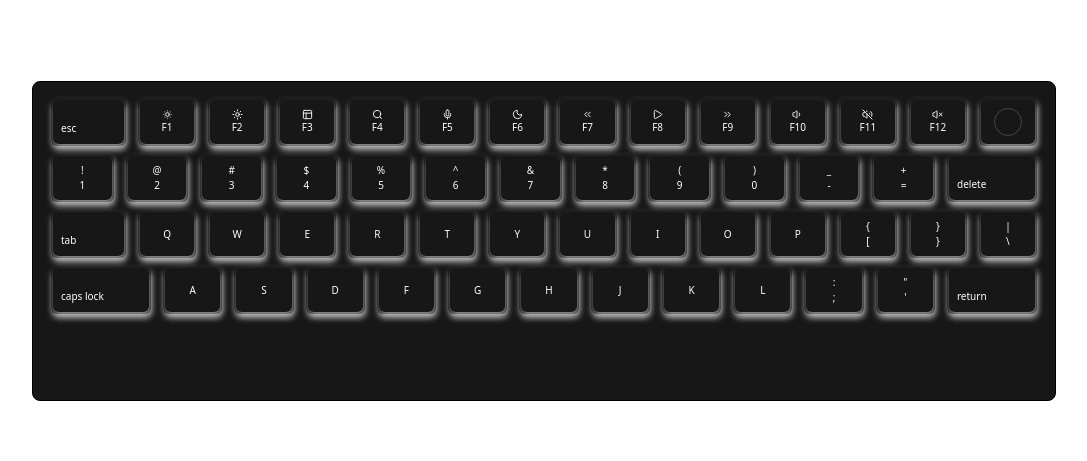
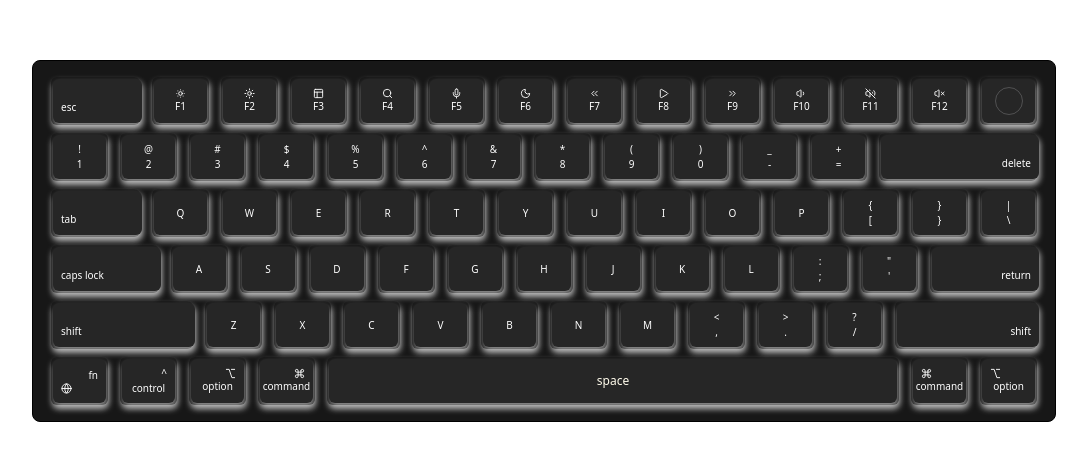
Before and after one commit to deveshru2712/KeyFlow, a Next.js app: page / in a window 1280 px wide. Shown: the part 159-620 px from the top of the page, without its empty margins (96-1183 px from the left). Built offline with nearby package versions, Linux system fonts and the light colour scheme.

Commit message:
add: added the last layer for the keyboard

```diff
--- a/components/Keyboard.tsx
+++ b/components/Keyboard.tsx
@@ -3,9 +3,12 @@ import Keys, { KeysProps } from "./Keys";
 import {
   ChevronsLeft,
   ChevronsRight,
+  Command,
+  Globe,
   Layout,
   Mic,
   Moon,
+  Option,
   Play,
   Search,
   Sun,
@@ -157,6 +160,7 @@ const secondAlphaKeys: KeysProps[] = [
     text: "caps lock",
     variant: "no-icon",
     className: "min-w-[100px]",
+    alignment: "justify-start",
   },
   {
     icon: "",
@@ -207,12 +211,81 @@ const secondAlphaKeys: KeysProps[] = [
     text: "return",
     variant: "no-icon",
     className: "min-w-[90px]",
+    alignment: "justify-end",
+  },
+];
+
+const thirdAlphaKeys: KeysProps[] = [
+  {
+    icon: "",
+    text: "shift",
+    variant: "no-icon",
+    className: "min-w-[110px]",
+    alignment: "justify-start",
+  },
+  { icon: "", text: "Z" },
+  { icon: "", text: "X" },
+  { icon: "", text: "C" },
+  { icon: "", text: "V" },
+  { icon: "", text: "B" },
+  { icon: "", text: "N" },
+  { icon: "", text: "M" },
+  { icon: "<", text: "," },
+  { icon: ">", text: "." },
+  { icon: "?", text: "/" },
+  {
+    icon: "",
+    text: "shift",
+    variant: "no-icon",
+    className: "min-w-[110px]",
+    alignment: "justify-end",
+  },
+];
+
+const lastKey: KeysProps[] = [
+  {
+    icon: <Globe size={11} />,
+    text: "fn",
+    variant: "special",
+    alignment: "flex-col-reverse",
+  },
+  {
+    icon: "^",
+    text: "control",
+    variant: "special",
+  },
+  {
+    icon: <Option size={11} />,
+    text: "option",
+    variant: "special",
+  },
+  {
+    icon: <Command size={11} />,
+    text: "command",
+    variant: "special",
+  },
+  {
+    icon: "",
+    text: "space",
+    variant: "space",
+  },
+  {
+    icon: <Command size={11} />,
+    text: "command",
+    variant: "special",
+    className: "text-left w-full pl-2",
+  },
+  {
+    icon: <Option size={11} />,
+    text: "option",
+    variant: "special",
+    className: "text-left w-full pl-2",
   },
 ];
 
 const Keyboard = () => {
   return (
-    <div className="mx-auto h-80 w-full max-w-5xl rounded-lg border bg-neutral-900 p-3">
+    <div className="mx-auto h-fit w-full max-w-5xl rounded-lg border bg-neutral-900 p-3">
       <div className="flex">
         {FunctionKeys.map((key) => (
           <Keys
@@ -221,6 +294,7 @@ const Keyboard = () => {
             text={key.text}
             variant={key.variant}
             className={key.className}
+            alignment={key.alignment}
           />
         ))}
       </div>
@@ -232,6 +306,7 @@ const Keyboard = () => {
             text={key.text}
             variant={key.variant}
             className={key.className}
+            alignment={key.alignment}
           />
         ))}
       </div>
@@ -243,6 +318,7 @@ const Keyboard = () => {
             text={key.text}
             variant={key.variant}
             className={key.className}
+            alignment={key.alignment}
           />
         ))}
       </div>
@@ -254,6 +330,31 @@ const Keyboard = () => {
             text={key.text}
             variant={key.variant}
             className={key.className}
+            alignment={key.alignment}
+          />
+        ))}
+      </div>
+      <div className="flex">
+        {thirdAlphaKeys.map((key, id) => (
+          <Keys
+            key={id}
+            icon={key.icon}
+            text={key.text}
+            variant={key.variant}
+            className={key.className}
+            alignment={key.alignment}
+          />
+        ))}
+      </div>
+      <div className="flex">
+        {lastKey.map((key, id) => (
+          <Keys
+            key={id}
+            icon={key.icon}
+            text={key.text}
+            variant={key.variant}
+            className={key.className}
+            alignment={key.alignment}
           />
         ))}
       </div>
--- a/components/Keys.tsx
+++ b/components/Keys.tsx
@@ -3,7 +3,7 @@ import React from "react";
 export interface KeysProps {
   icon: React.ReactNode | string;
   text: string;
-  variant?: "default" | "no-icon" | "circle" | "special";
+  variant?: "default" | "no-icon" | "circle" | "special" | "space";
   alignment?: string;
   className?: string;
 }
@@ -12,14 +12,15 @@ export interface VariantClass {
   circle: string;
   noIcon: string;
   special: string;
+  space: string;
 }
 
 const ClassBasedOnVariant: VariantClass = {
   circle:
     "h-7 w-7 rounded-full border border-slate-50/20 group-hover:border-slate-50/10 flex items-center justify-center",
-  noIcon: "flex items-end px-2 pb-2",
-  special:
-    "bg-gradient-to-b from-slate-600 to-slate-800 border border-slate-400/30 flex flex-col items-center justify-center",
+  noIcon: "flex items-end px-2 pb-2 w-full",
+  special: "flex items-center justify-center",
+  space: "flex items-center justify-center",
 };
 
 const Keys = ({
@@ -37,6 +38,8 @@ const Keys = ({
         return ClassBasedOnVariant.noIcon;
       case "special":
         return ClassBasedOnVariant.special;
+      case "space":
+        return ClassBasedOnVariant.space;
       default:
         return "flex flex-col items-center justify-center";
     }
@@ -47,10 +50,10 @@ const Keys = ({
   if (variant === "no-icon") {
     return (
       <div
-        className={`group ${className ? className : "min-w-[75px]"} relative mx-1.5 my-1 h-12 w-fit rounded-md p-[0.5px] text-white shadow-[1px_4px_6px_rgb(225,225,225,0.6)] transition-all duration-300 hover:shadow-[1px_4px_6px_rgb(0,0,0,0.1)]`}
+        className={`group relative mx-1.5 my-1 h-12 flex-1 rounded-md p-[0.5px] text-white shadow-[1px_4px_6px_rgb(225,225,225,0.6)] transition-all duration-300 hover:shadow-[1px_4px_6px_rgb(0,0,0,0.1)] ${className || ""}`}
       >
         <div
-          className={`absolute inset-0.5 z-10 rounded-md text-[10px] shadow-[1px_4px_6px_rgb(225,225,225,0.6)] hover:scale-95 ${variantClasses} `}
+          className={`absolute inset-0.5 z-10 rounded-md text-[10px] shadow-[1px_4px_6px_rgb(225,225,225,0.6)] hover:scale-95 ${variantClasses} bg-neutral-800`}
         >
           <div className={`${alignment} flex w-full`}>{text}</div>
         </div>
@@ -58,17 +61,43 @@ const Keys = ({
     );
   }
 
+  if (variant === "space") {
+    return (
+      <div
+        className={`group relative mx-1.5 my-1 h-12 w-full rounded-md p-[0.5px] text-white shadow-[1px_4px_6px_rgb(225,225,225,0.6)] transition-all duration-300 hover:shadow-[1px_4px_6px_rgb(0,0,0,0.1)] ${className || ""}`}
+      >
+        <div
+          className={`absolute inset-0.5 z-10 rounded-md text-[10px] shadow-[1px_4px_6px_rgb(225,225,225,0.6)] hover:scale-95 ${variantClasses} bg-neutral-800`}
+        >
+          {text && (
+            <span className="text-xs text-amber-50 opacity-100">{text}</span>
+          )}
+        </div>
+      </div>
+    );
+  }
+
   return (
-    <div className="group relative mx-1.5 my-1 h-12 w-full rounded-md p-[0.5px] text-white shadow-[1px_4px_6px_rgb(225,225,225,0.6)] transition-all duration-300 hover:shadow-[1px_4px_6px_rgb(0,0,0,0.1)]">
+    <div className="group relative mx-1.5 my-1 h-12 w-[57px] shrink-0 rounded-md p-[0.5px] text-white shadow-[1px_4px_6px_rgb(225,225,225,0.6)] transition-all duration-300 ease-in-out hover:shadow-[1px_4px_6px_rgb(0,0,0,0.1)]">
       <div
-        className={`absolute inset-0.5 z-10 rounded-md text-[10px] shadow-[1px_4px_6px_rgb(225,225,225,0.6)] hover:scale-95 ${variant !== "circle" ? variantClasses : "flex items-center justify-center"}`}
+        className={`absolute inset-0.5 z-10 rounded-md text-[10px] shadow-[1px_4px_6px_rgb(225,225,225,0.6)] transition-transform duration-200 ease-in-out hover:scale-95 ${variant !== "circle" ? variantClasses : "flex items-center justify-center"} ${alignment ? alignment : "flex-col"} bg-neutral-800`}
       >
         {variant === "circle" ? (
-          <div className={`${variantClasses}`} />
+          <div
+            className={`${variantClasses} transition-colors duration-200 ease-in-out`}
+          />
         ) : (
           <>
-            <div>{icon}</div>
-            <div>{text}</div>
+            <div
+              className={`${alignment ? "w-full pl-2" : ""} ${variant === "special" && !alignment && !className && "flex w-full justify-end pr-2"} ${className} transition-colors duration-200 ease-in-out`}
+            >
+              {icon}
+            </div>
+            <div
+              className={`${alignment ? "w-full pr-2 text-right" : ""} transition-colors duration-200 ease-in-out`}
+            >
+              {text}
+            </div>
           </>
         )}
       </div>
```
